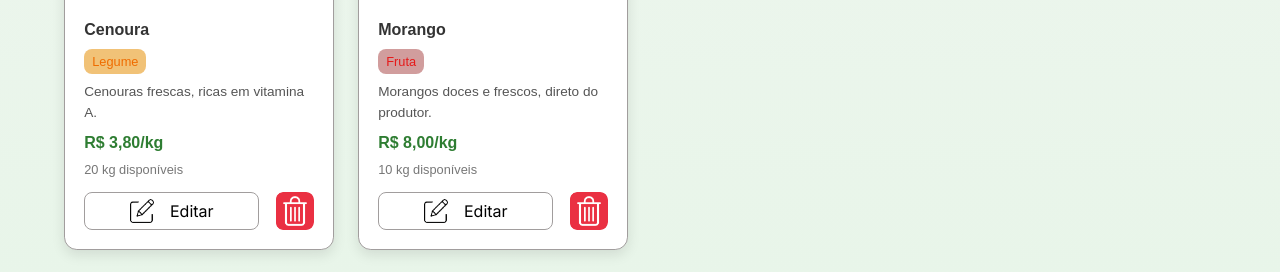
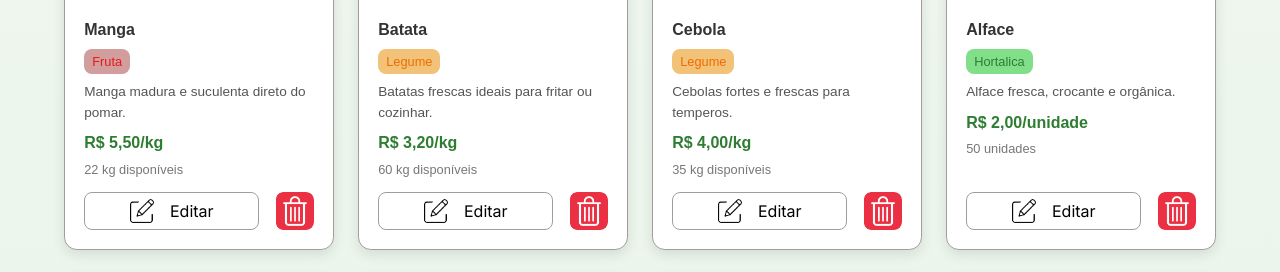
Before and after one commit to Fabricio-Alencar/agrolink_marketplace, a Python web app: template templates/produtores.html in a window 1280 px wide. Shown: the part 983-1255 px from the top of the page. Run offline with Jinja, Linux system fonts and the light colour scheme; the template is opened without the code that fills it, so the values that code supplies are empty.

Commit message:
Java Script da pagina de Produtores foi criado, agora possui uma rendenização dinamica, e barra de pesquisa funcional

```diff
--- /dev/null
+++ b/static/js/produtores/rendenizar.js
@@ -0,0 +1,200 @@
+// =========================
+// BANCO DE DADOS (FAKE API)
+// =========================
+const produtos = [
+    {
+        nome: "Laranja",
+        img: "https://images.unsplash.com/photo-1580052614034-c55d20bfee3b",
+        categoria: "fruta",
+        descricao: "Laranja fresca, doce e rica em vitamina C.",
+        preco: "R$ 3,00/kg",
+        quantidade: "25 kg disponíveis",
+        status: "publicado"
+    },
+    {
+        nome: "Banana",
+        img: "https://images.unsplash.com/photo-1603833665858-e61d17a86224",
+        categoria: "fruta",
+        descricao: "Banana madura, ideal para consumo diário.",
+        preco: "R$ 4,50/kg",
+        quantidade: "30 kg disponíveis",
+        status: "rascunho"
+    },
+    {
+        nome: "Tomate",
+        img: "https://images.unsplash.com/photo-1546094096-0df4bcaaa337",
+        categoria: "legume",
+        descricao: "Tomates frescos para saladas e molhos.",
+        preco: "R$ 5,00/kg",
+        quantidade: "18 kg disponíveis",
+        status: "publicado"
+    },
+    {
+        nome: "Maçã",
+        img: "https://images.unsplash.com/photo-1560806887-1e4cd0b6cbd6",
+        categoria: "fruta",
+        descricao: "Maçãs vermelhas crocantes e doces.",
+        preco: "R$ 6,00/kg",
+        quantidade: "40 kg disponíveis",
+        status: "publicado"
+    },
+    {
+        nome: "Manga",
+        img: "https://images.unsplash.com/photo-1553279768-865429fa0078",
+        categoria: "fruta",
+        descricao: "Manga madura e suculenta direto do pomar.",
+        preco: "R$ 5,50/kg",
+        quantidade: "22 kg disponíveis",
+        status: "rascunho"
+    },
+    {
+        nome: "Batata",
+        img: "https://images.unsplash.com/photo-1518977676601-b53f82aba655",
+        categoria: "legume",
+        descricao: "Batatas frescas ideais para fritar ou cozinhar.",
+        preco: "R$ 3,20/kg",
+        quantidade: "60 kg disponíveis",
+        status: "publicado"
+    },
+    {
+        nome: "Cebola",
+        img: "https://images.unsplash.com/photo-1508747703725-719777637510",
+        categoria: "legume",
+        descricao: "Cebolas fortes e frescas para temperos.",
+        preco: "R$ 4,00/kg",
+        quantidade: "35 kg disponíveis",
+        status: "rascunho"
+    },
+    {
+        nome: "Alface",
+        img: "https://images.unsplash.com/photo-1557844352-761f2565b576",
+        categoria: "hortalica",
+        descricao: "Alface fresca, crocante e orgânica.",
+        preco: "R$ 2,00/unidade",
+        quantidade: "50 unidades",
+        status: "publicado"
+    },
+    {
+        nome: "Cenoura",
+        img: "https://images.unsplash.com/photo-1598170845058-32b9d6a5da37",
+        categoria: "legume",
+        descricao: "Cenouras ricas em vitamina A e frescor.",
+        preco: "R$ 3,80/kg",
+        quantidade: "20 kg disponíveis",
+        status: "rascunho"
+    },
+    {
+        nome: "Morango",
+        img: "https://images.unsplash.com/photo-1464965911861-746a04b4bca6",
+        categoria: "fruta",
+        descricao: "Morangos doces e frescos direto do produtor.",
+        preco: "R$ 8,00/kg",
+        quantidade: "10 kg disponíveis",
+        status: "publicado"
+    },
+    {
+        nome: "Uva",
+        img: "https://images.unsplash.com/photo-1537640538966-79f369143f8f",
+        categoria: "fruta",
+        descricao: "Uvas roxas doces e sem sementes.",
+        preco: "R$ 7,50/kg",
+        quantidade: "18 kg disponíveis",
+        status: "publicado"
+    },
+    {
+        nome: "Pepino",
+        img: "https://images.unsplash.com/photo-1604977042946-1eecc30f269e",
+        categoria: "legume",
+        descricao: "Pepinos frescos e crocantes para saladas.",
+        preco: "R$ 2,80/kg",
+        quantidade: "28 kg disponíveis",
+        status: "rascunho"
+    }
+];
+
+
+// =========================
+// ELEMENTOS DOM
+// =========================
+const container = document.getElementById("produtosContainer");
+const input = document.getElementById("searchInput");
+
+
+// =========================
+// FUNÇÃO RENDER
+// =========================
+function renderProdutos(lista) {
+
+    container.innerHTML = "";
+
+    lista.forEach(produto => {
+
+        const iconeStatus = produto.status === "publicado"
+            ? "../static/assets/publicado.png"
+            : "../static/assets/rascunho.png";
+
+        const textoStatus = produto.status === "publicado"
+            ? "Publicado"
+            : "Rascunho";
+
+        container.innerHTML += `
+        <div class="produtor-card">
+
+            <!-- STATUS -->
+            <div class="status ${produto.status}">
+                <img src="${iconeStatus}" alt="${produto.status}">
+                <span>${textoStatus}</span>
+            </div>
+
+            <img src="${produto.img}" alt="${produto.nome}">
+
+            <div class="produtor-info">
+
+                <h2>${produto.nome}</h2>
+
+                <!-- categoria normalizada para CSS + exibida bonita -->
+                <span class="categoria ${produto.categoria.toLowerCase()}">
+                    ${produto.categoria.charAt(0).toUpperCase() + produto.categoria.slice(1)}
+                </span>
+
+                <p class="descricao">${produto.descricao}</p>
+
+                <strong class="preco">${produto.preco}</strong>
+
+                <p class="quantidade">${produto.quantidade}</p>
+
+                <div class="botoes-card">
+                    <button class="editar-card-btn">
+                        <img src="../static/assets/editar.png" alt="">
+                        <span>Editar</span>
+                    </button>
+
+                    <button class="excluir-card-btn"></button>
+                </div>
+
+            </div>
+        </div>
+        `;
+    });
+}
+
+
+// =========================
+// BUSCA EM TEMPO REAL
+// =========================
+input.addEventListener("input", (e) => {
+
+    const valor = e.target.value.toLowerCase();
+
+    const filtrados = produtos.filter(p =>
+        p.nome.toLowerCase().includes(valor)
+    );
+
+    renderProdutos(filtrados);
+});
+
+
+// =========================
+// INICIALIZAÇÃO
+// =========================
+renderProdutos(produtos);
--- a/templates/produtores.html
+++ b/templates/produtores.html
@@ -1,5 +1,6 @@
 <!DOCTYPE html>
 <html lang="pt-BR">
+
 <head>
     <meta charset="UTF-8">
     <meta name="viewport" content="width=device-width, initial-scale=1.0">
@@ -11,13 +12,11 @@
 
     <!-- CSS -->
     <link rel="stylesheet" href="../static/css/base.css">
-
     <link rel="stylesheet" href="../static/css/produtores/botoes.css">
     <link rel="stylesheet" href="../static/css/produtores/grid.css">
     <link rel="stylesheet" href="../static/css/produtores/card.css">
     <link rel="stylesheet" href="../static/css/produtores/botoes_card.css">
     <link rel="stylesheet" href="../static/css/produtores/status.css">
-
 </head>
 
 <body>
@@ -34,15 +33,16 @@
 
 <main class="main">
 
+    <!-- TÍTULO -->
     <section class="topo">
         <h1>Meus Produtos</h1>
     </section>
 
-    <!-- BUSCA -->
+    <!-- BUSCA (agora funcional via JS) -->
     <section class="busca">
         <div class="input-wrapper">
-            <img src="../static/assets/lupa.png" alt="Buscar" class="icone-busca">
-            <input type="text" placeholder="Pesquisar Produtos...">
+            <img src="../static/assets/lupa.png" class="icone-busca" alt="">
+            <input id="searchInput" type="text" placeholder="Pesquisar Produtos...">
         </div>
     </section>
 
@@ -64,179 +64,15 @@
         </button>
     </section>
 
-    <!-- PRODUTOS -->
-    <section class="produtores-container">
-
-        <!-- LARANJA -->
-<div class="produtor-card">
-
-    <!-- STATUS (canto superior) -->
-    <div class="status publicado">
-        <img src="../static/assets/publicado.png" alt="">
-        <span>Publicado</span>
-    </div>
-
-    <img src="https://images.unsplash.com/photo-1580052614034-c55d20bfee3b" alt="Laranja">
-
-    <div class="produtor-info">
-        <h2>Laranja</h2>
-        <span class="categoria fruta">Fruta</span>
-        <p class="descricao">Laranja fresca, doce e rica em vitamina C.</p>
-        <strong class="preco">R$ 3,00/kg</strong>
-        <p class="quantidade">25 kg disponíveis</p>
-
-        <div class="botoes-card">
-            <button class="editar-card-btn">
-                <img src="../static/assets/editar.png" alt="">
-                <span>Editar</span>
-            </button>
-            <button class="excluir-card-btn"></button>
-        </div>
-    </div>
-</div>
-
-<!-- BANANA -->
-<div class="produtor-card">
-
-    <div class="status rascunho">
-        <img src="../static/assets/rascunho.png" alt="">
-        <span>Rascunho</span>
-    </div>
-
-    <img src="https://images.unsplash.com/photo-1603833665858-e61d17a86224" alt="Banana">
-
-    <div class="produtor-info">
-        <h2>Banana</h2>
-        <span class="categoria fruta">Fruta</span>
-        <p class="descricao">Banana madura, ideal para consumo diário.</p>
-        <strong class="preco">R$ 4,50/kg</strong>
-        <p class="quantidade">30 kg disponíveis</p>
-
-        <div class="botoes-card">
-            <button class="editar-card-btn">
-                <img src="../static/assets/editar.png" alt="">
-                <span>Editar</span>
-            </button>
-            <button class="excluir-card-btn"></button>
-        </div>
-    </div>
-</div>
-
-
-<!-- TOMATE -->
-<div class="produtor-card">
-
-    <div class="status publicado">
-        <img src="../static/assets/publicado.png" alt="">
-        <span>Publicado</span>
-    </div>
-
-    <img src="https://images.unsplash.com/photo-1546094096-0df4bcaaa337" alt="Tomate">
-
-    <div class="produtor-info">
-        <h2>Tomate</h2>
-        <span class="categoria legume">Legume</span>
-        <p class="descricao">Tomates frescos, ideais para saladas e molhos.</p>
-        <strong class="preco">R$ 5,00/kg</strong>
-        <p class="quantidade">18 kg disponíveis</p>
-
-        <div class="botoes-card">
-            <button class="editar-card-btn">
-                <img src="../static/assets/editar.png" alt="">
-                <span>Editar</span>
-            </button>
-            <button class="excluir-card-btn"></button>
-        </div>
-    </div>
-</div>
-
-
-<!-- ALFACE -->
-<div class="produtor-card">
-
-    <div class="status publicado">
-        <img src="../static/assets/publicado.png" alt="">
-        <span>Publicado</span>
-    </div>
-
-    <img src="https://images.unsplash.com/photo-1557844352-761f2565b576?w=800&auto=format&fit=crop" alt="Alface">
-
-    <div class="produtor-info">
-        <h2>Alface</h2>
-        <span class="categoria hortalica">Hortaliça</span>
-        <p class="descricao">Alface fresca, crocante e orgânica.</p>
-        <strong class="preco">R$ 2,00/unidade</strong>
-        <p class="quantidade">50 unidades</p>
-
-        <div class="botoes-card">
-            <button class="editar-card-btn">
-                <img src="../static/assets/editar.png" alt="">
-                <span>Editar</span>
-            </button>
-            <button class="excluir-card-btn"></button>
-        </div>
-    </div>
-</div>
-
-
-<!-- CENOURA -->
-<div class="produtor-card">
-
-    <div class="status rascunho">
-        <img src="../static/assets/rascunho.png" alt="">
-        <span>Rascunho</span>
-    </div>
-
-    <img src="https://images.unsplash.com/photo-1598170845058-32b9d6a5da37" alt="Cenoura">
-
-    <div class="produtor-info">
-        <h2>Cenoura</h2>
-        <span class="categoria legume">Legume</span>
-        <p class="descricao">Cenouras frescas, ricas em vitamina A.</p>
-        <strong class="preco">R$ 3,80/kg</strong>
-        <p class="quantidade">20 kg disponíveis</p>
-
-        <div class="botoes-card">
-            <button class="editar-card-btn">
-                <img src="../static/assets/editar.png" alt="">
-                <span>Editar</span>
-            </button>
-            <button class="excluir-card-btn"></button>
-        </div>
-    </div>
-</div>
-
-
-<!-- MORANGO -->
-<div class="produtor-card">
-
-    <div class="status publicado">
-        <img src="../static/assets/publicado.png" alt="">
-        <span>Publicado</span>
-    </div>
-
-    <img src="https://images.unsplash.com/photo-1464965911861-746a04b4bca6" alt="Morango">
-
-    <div class="produtor-info">
-        <h2>Morango</h2>
-        <span class="categoria fruta">Fruta</span>
-        <p class="descricao">Morangos doces e frescos, direto do produtor.</p>
-        <strong class="preco">R$ 8,00/kg</strong>
-        <p class="quantidade">10 kg disponíveis</p>
-
-        <div class="botoes-card">
-            <button class="editar-card-btn">
-                <img src="../static/assets/editar.png" alt="">
-                <span>Editar</span>
-            </button>
-            <button class="excluir-card-btn"></button>
-        </div>
-    </div>
-</div>
-
+    <!-- CONTAINER DINÂMICO -->
+    <section id="produtosContainer" class="produtores-container">
+        <!-- JS vai renderizar os cards aqui -->
     </section>
 
 </main>
 
+<!-- JS DO SISTEMA -->
+<script src="../static/js/produtores/rendenizar.js"></script>
+
 </body>
 </html>
```
